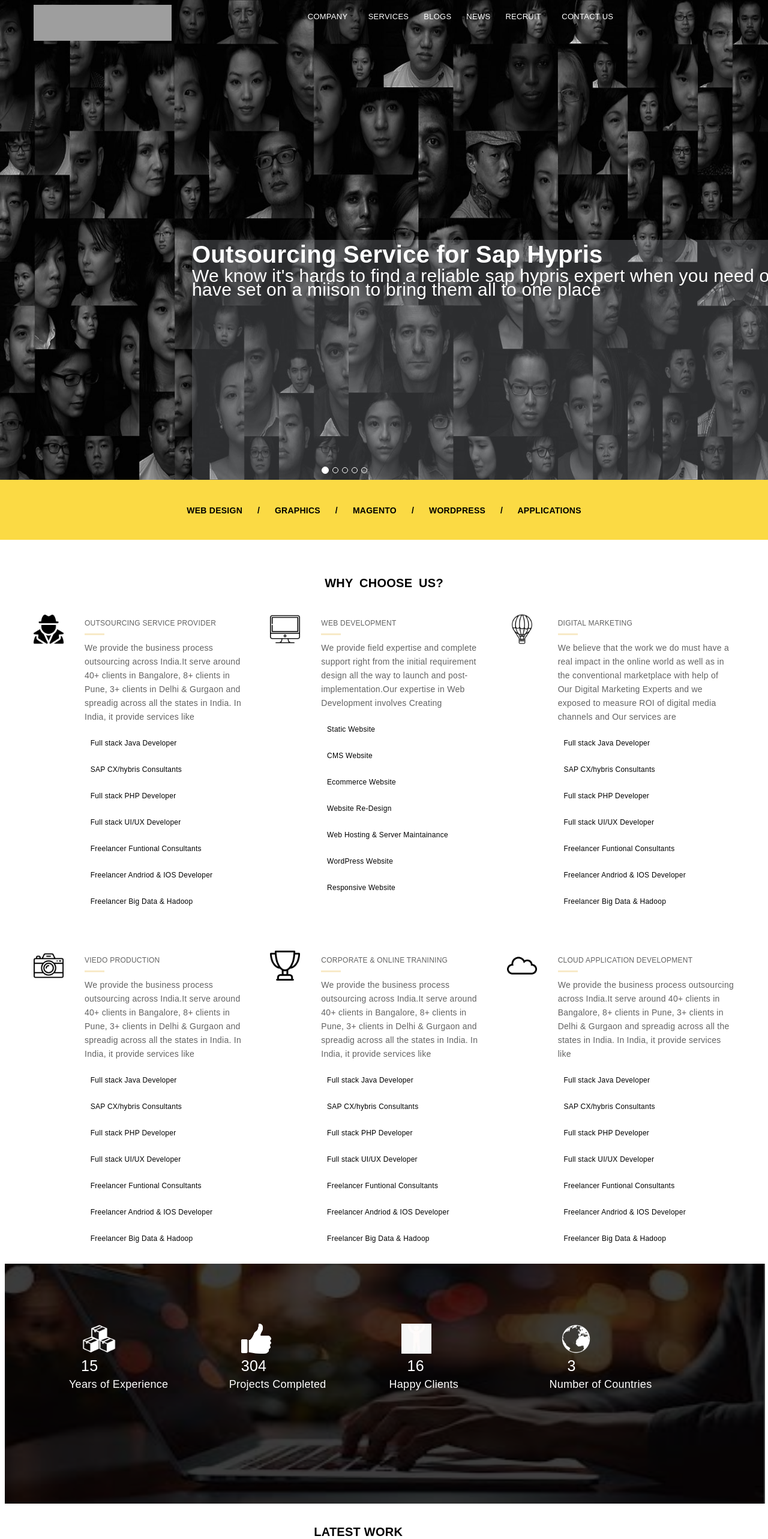
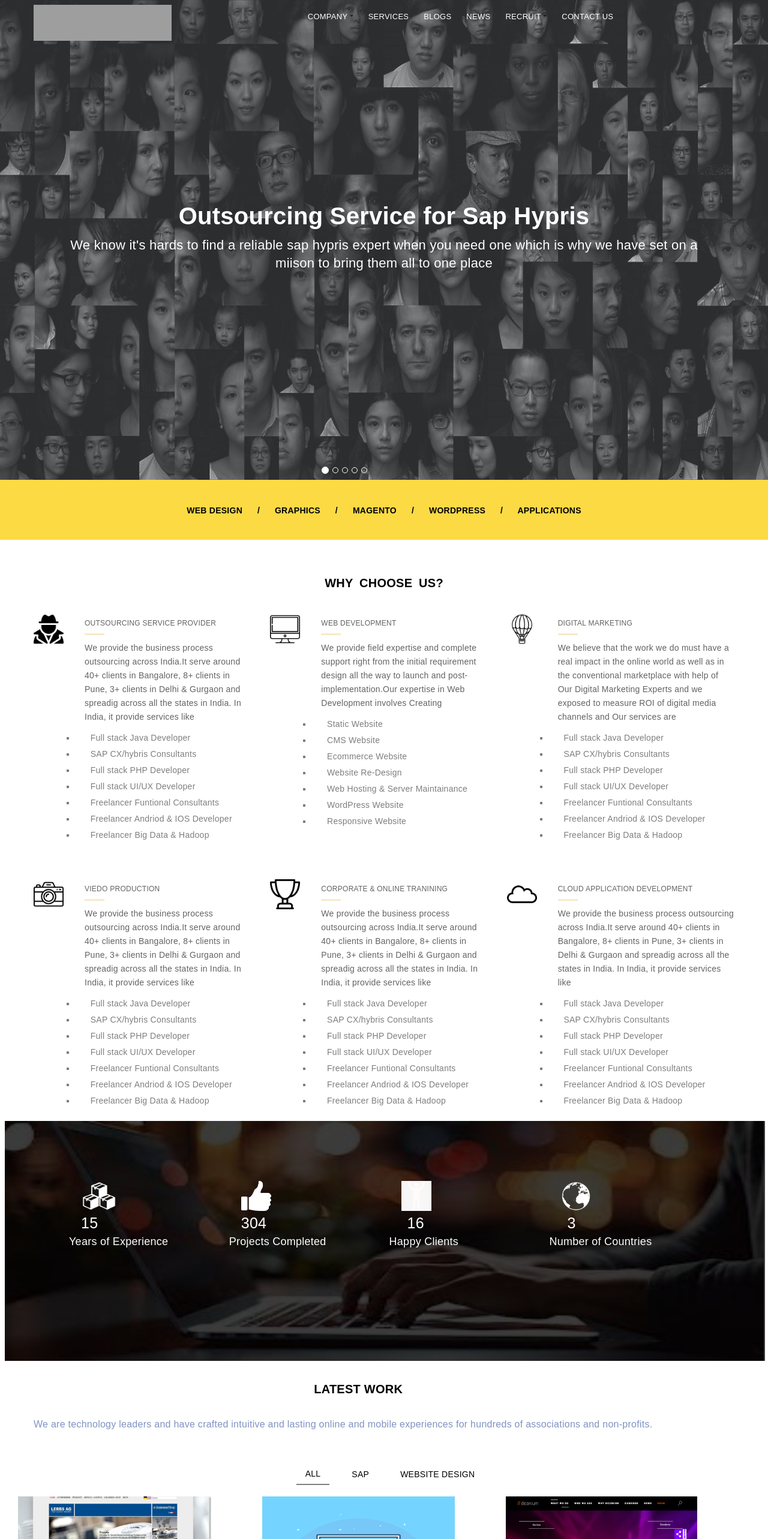
Before and after one commit to arputha123/pradeepIT, a React (Create React App) app: page / in a window 1280 px wide. Shown: the top 2566 px of the page at 60% size. Built offline with nearby package versions, Linux system fonts and the light colour scheme; grey boxes are pictures that could not be loaded; some icons are missing; what google-maps-react would draw is missing.

Commit message:
Missing Digital style added

```diff
--- a/src/Style/Digital.css
+++ b/src/Style/Digital.css
@@ -1,43 +1,69 @@
-.fade-in{
-    opacity: 0;
-  }
-  .fade-in.appear{
-    opacity: 1;
-    animation-duration: 1s;
-    animation-name: fadeInBottom;
-  }
-  @keyframes fadeInBottom {
-    from {
-        opacity: 0;
-        transform: translateY(100%);
-    }
-    to { opacity: 1 }
-  }
-.Image1{
+.Image1 {
     position: relative;
 }
-.Top{
+
+/* .Top{
     position: absolute;
     top: 50%;
     left: 25%;
     bottom: 15%;
 
+} */
+/* .Backround{
+    background-color: #efefef55;
+    height: 80vh;
+    width: 100%;
+    position: absolute;
+} */
+.Topp {
+    font-size: 35px;
+    color: white;
+    font-weight: 700;
+    padding-bottom: 10px;
 }
-.Top1{
+
+.Top {
+    position: absolute;
+    bottom: 0px;
+    left: 0px;
+    padding-left: 8%;
+    padding-right: 8%;
+    display: flex;
+    flex-direction: column;
+    justify-content: center;
+    align-items: center;
+    /* text-align: center; */
+    /* top: 50%;
+    left: 17%;
+    bottom: 15%;
+    right: 10%; */
+    /* background-color: #efefef55; */
+    /* width: 100%;
+    height: 100vh; */
+}
+
+.Top1 {
     font-size: 40px;
     color: white;
     font-weight: 700;
+    padding-bottom: 10px;
+    text-align: center;
 }
-.Top2{
-    font-size: 30px;
+
+.Top2 {
+    font-size: 22px;
     color: white;
+    text-align: center;
+    line-height: 30px;
 }
-.Laptop1{
+
+.Laptop1 {
     position: relative;
     width: 50%;
     /* flex:1; */
 }
-.Laptop{
+
+.Laptop {
     color: white;
     display: flex;
     flex-direction: column;
@@ -45,6 +71,7 @@
     justify-content: center;
     margin-top: 300px;
 }
+
 .separator-line {
     height: 2px;
     margin: 0 auto;
@@ -52,40 +79,69 @@
     margin: 7% auto;
 }
 
+.Study {
+    width: 50%;
+    border: 3px solid black;
+    font-weight: 900;
+}
+
+.Study:hover {
+    background-color: #000000;
+    color: #FFFFFF;
+}
+
+.Lerbs:hover {
+    background-color: white;
+    top: 45%;
+    position: absolute;
+    padding-top: 3%;
+    padding-bottom: 7%;
+    width: 100%;
+    cursor: cell;
+}
+
 /* ......> */
-  .Listitems li{
-    font-size: 12px;
+.Listitems li {
+    font-size: 14px;
     padding-left: 8%;
+    line-height: 27px;
+    display: list-item;
+    list-style-type: square;
+    color: #7e7e7e;
+}
+
+.nav-pills>li.active>a,
+.nav-pills>li.active>a:focus,
+.nav-pills>li.active>a:hover {
+    border-radius: 0px;
+    background-color: white;
+    color: #000000;
+    border-bottom: 2px solid grey;
+    line-height: 1;
+    /* border-width: 20px; */
+}
+
+#exTab3 .tab-content {
+    color: rgb(10, 10, 10);
+
+    padding: 5px 15px;
 }
 
 
 
-  #exTab3 .nav-pills > li > a {
-    border-radius: 4px 4px 0 0 ;
-
-  }
-
-  #exTab3 .tab-content {
-    color : rgb(10, 10, 10);
-
-    padding : 5px 15px;
-  }
-
-
-
-.content{
+.content {
     display: none;
     padding-left: 4%;
     padding-top: 10%;
 
 }
 
-.show-content{
+.show-content {
     display: block;
 
 }
 
-.List1{
+.List1 {
     display: flex;
     flex-direction: row;
     list-style-type: none;
```
Also changed, not shown: 1 other file (tests, documents, lock files or other folders). Lines whose indentation alone changed are shown as unchanged.
